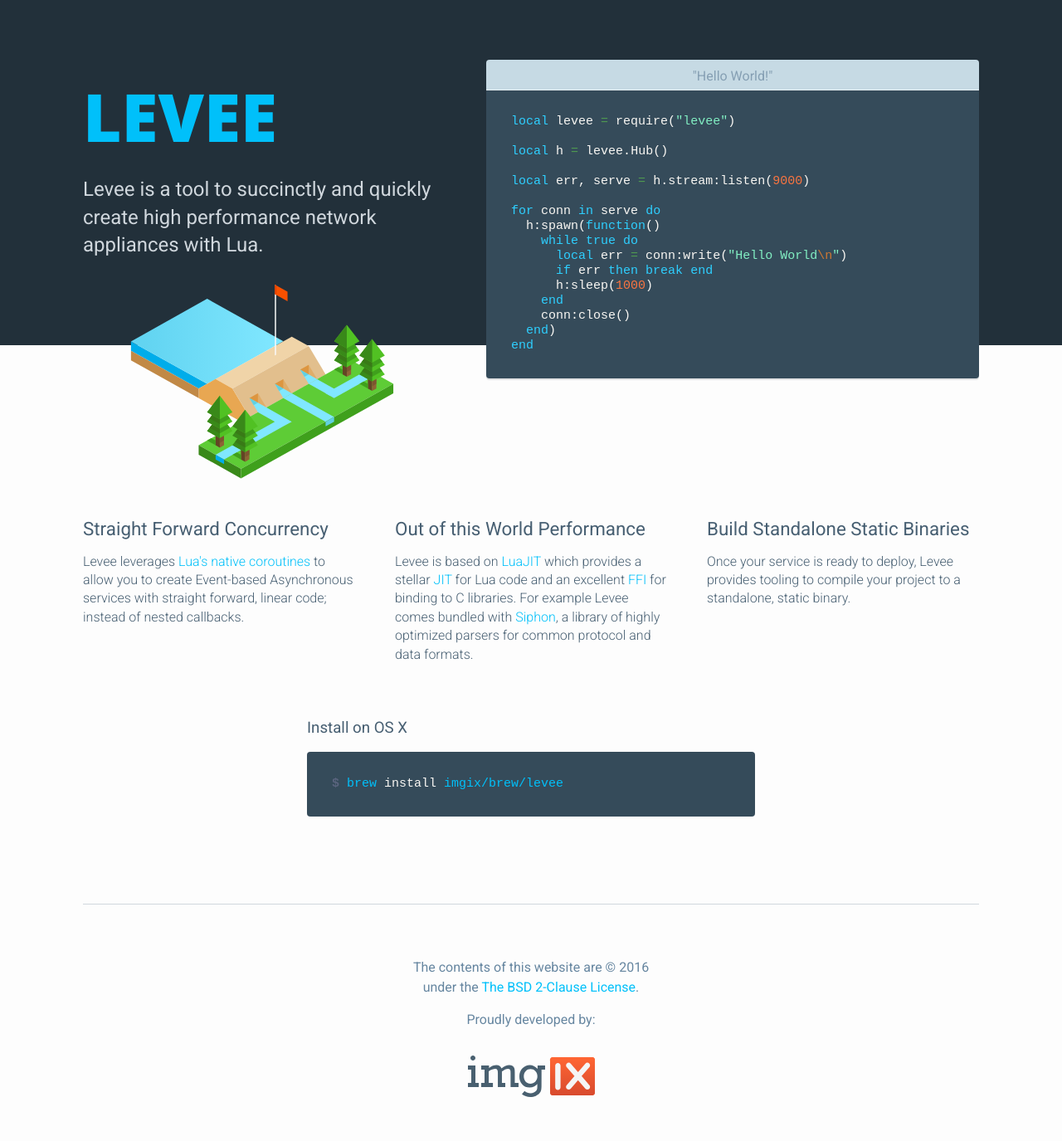
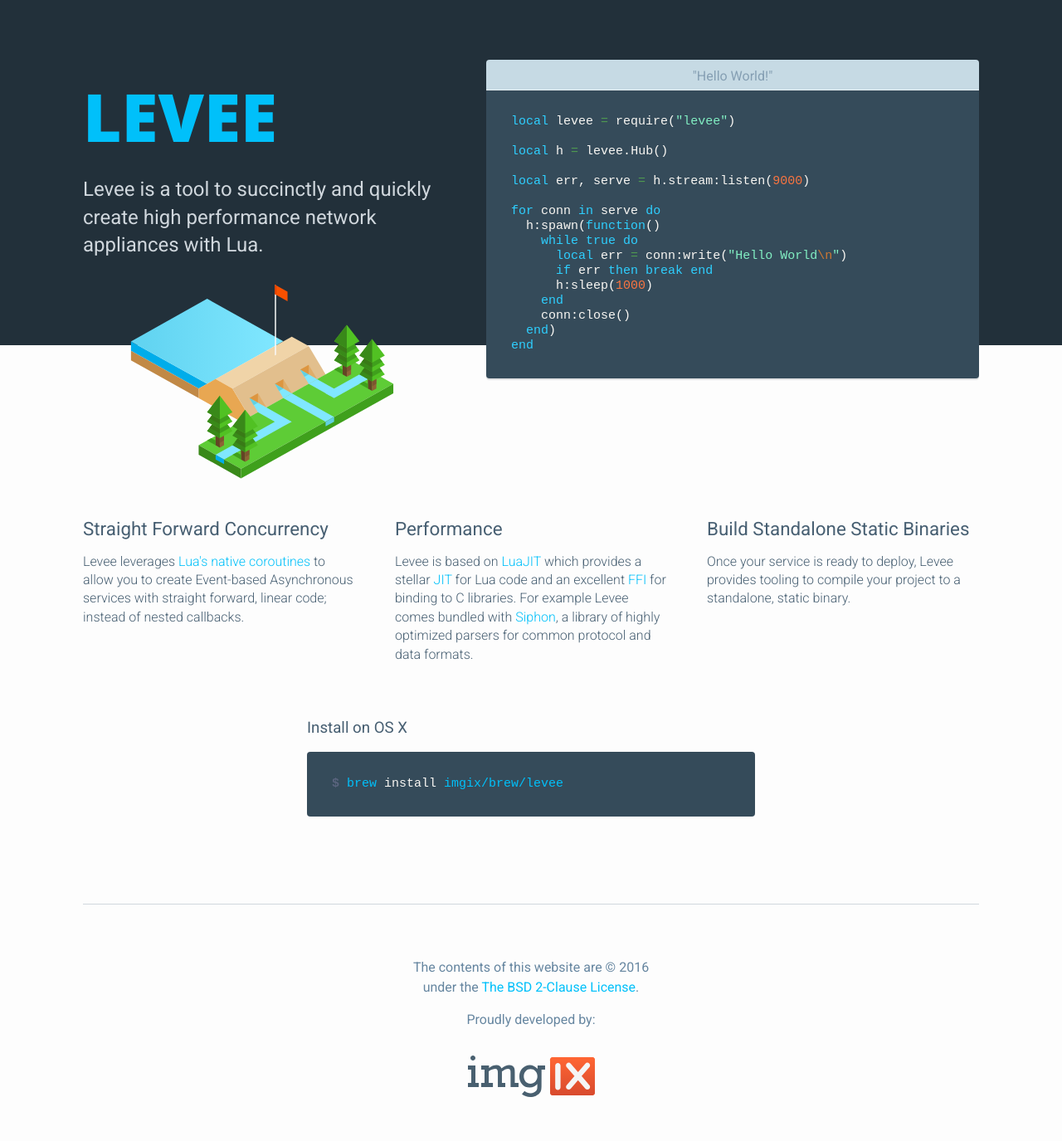
Before and after one commit to cablehead/levee, a Jekyll site: the page built from index.html, in a window 1280 px wide. Shown: the whole page at 83% size. Built offline with Jekyll 4.4.1, drawn with Linux system fonts in a browser that asks for light colours.

Commit message:
doco update

```diff
--- a/index.html
+++ b/index.html
@@ -46,7 +46,7 @@
 services with straight forward, linear code; instead of nested callbacks.</p>
       </div>
       <div class="benefits">
-        <h3>Out of this World Performance</h3>
+        <h3>Performance</h3>
         <p>Levee is based on <a href="http://luajit.org/">LuaJIT</a> which provides a
 stellar <a href="https://en.wikipedia.org/wiki/Just-in-time_compilation">JIT</a> for
 Lua code and an excellent <a href="https://en.wikipedia.org/wiki/Foreign_function_interface">FFI</a> for
```
